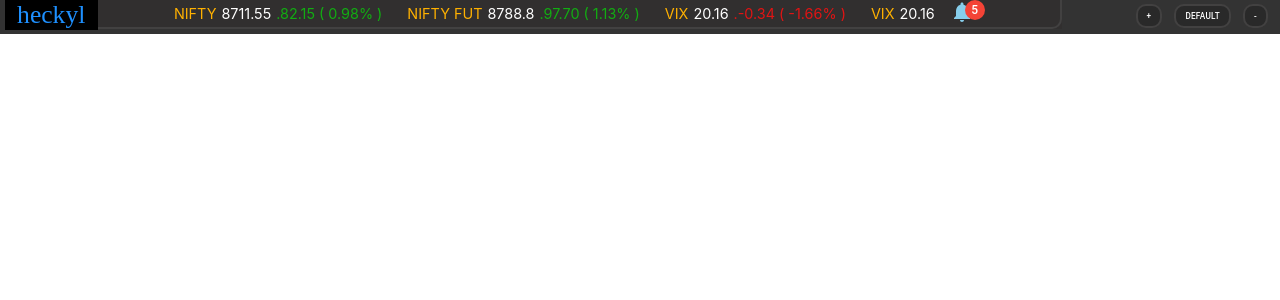
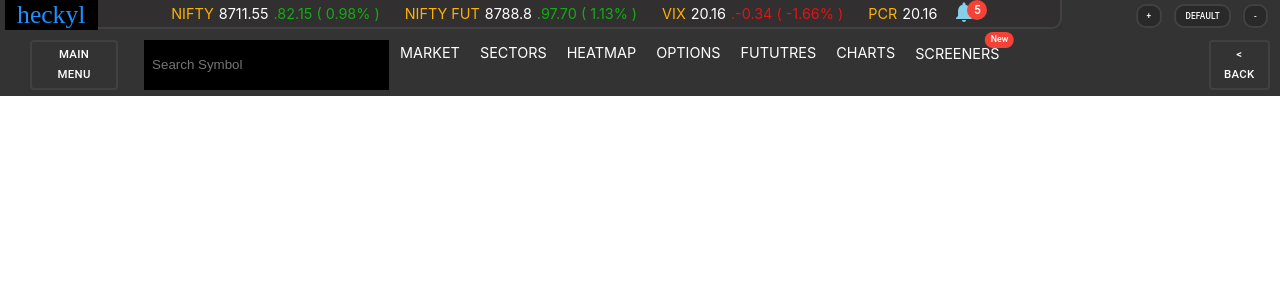
Before and after one commit to pkalange/Stock-App, a React (Create React App) app: page / in a window 1280 px wide. Shown: the top 300 px of the page. Built offline with nearby package versions, Linux system fonts and the light colour scheme.

Commit message:
added navigation menubar

```diff
--- a/src/header/header.css
+++ b/src/header/header.css
@@ -57,8 +57,34 @@
     min-width: auto !important;
 }
 
-@media screen and (max-width: 650px) {
-    .headerbar {
-        display: none;
+@media screen and (max-width: 1024px) {
+    .showIcons {
+        margin-left: 2rem;
+        margin-right: 0.5rem;
+    }
+
+    .showIcons button,
+    .showIcons button:hover {
+        margin: 0px 2px;
+    }
+
+    .showInfo {
+        margin-right: 0;
     }
 }
+
+@media screen  and (min-width: 700px) and (max-width: 1023px) {
+    .showIcons {
+        margin-left: 0.5rem;
+        margin-right: 5px;
+    }
+
+    .showIcons button,
+    .showIcons button:hover {
+        margin: 0px 2px;
+    }
+
+    .showInfo {
+        margin-right: 0;
+    }
+}
--- a/src/header/header.jsx
+++ b/src/header/header.jsx
@@ -1,7 +1,9 @@
 import React from 'react';
+import { Badge } from '@material-ui/core';
 
 import { Button } from '../common-component';
-import { TopBar } from './top-bar';
+import { TopBar } from '../top-bar';
+import { NavMenu  } from '../nav-menu';
 
 import './header.css';
 
@@ -18,8 +20,7 @@ export const Header = () => {
                     <Button variant='outlined' size='small' text='-' />
                 </div>
             </div>
-            <div className="headerbar2">
-            </div>
+            <NavMenu />
             <div className='symbolIcon'>
                 heckyl
             </div>
--- /dev/null
+++ b/src/nav-menu/index.js
@@ -0,0 +1 @@
+export { default as NavMenu } from './nav-menu';
--- /dev/null
+++ b/src/nav-menu/nav-menu.css
@@ -0,0 +1,46 @@
+.headerbar2 {
+    display: inline-flex;
+    width: 100%;
+}
+
+.headerbar2 button[class*='-outlinedSizeSmall'] {
+    font-size: 0.7125rem;
+    min-width: auto !important;
+    color: #fff;
+    border: 2px solid #424141;
+    margin: 6px 20px;
+}
+
+.searchNavMenuWrapper {
+    display: inline-flex;
+    width: 82%;
+    margin: 5px;
+    justify-content: flex-start;
+}
+
+.searchNavMenuWrapper input {
+    width: 235px;
+    background-color: black;
+    color: #fff;
+    border: 1px solid #333;
+    padding-left: 8px;
+}
+
+.navMenu {
+    display: inline-flex;
+    list-style: none;
+    padding: 0;
+    margin: 0;
+    color: #fff;
+    font-size: 0.9rem;
+}
+
+.navMenu li {
+    margin: 0px 10px;
+    line-height: 2;
+}
+
+.navMenu li span[class*='-badge'] {
+    height: 16px;
+    font-size: 0.55rem;
+}
--- /dev/null
+++ b/src/nav-menu/nav-menu.jsx
@@ -0,0 +1,27 @@
+import { Badge } from '@material-ui/core';
+
+import { Button } from '../common-component';
+
+import './nav-menu.css';
+
+export const NavMenu = () => (
+    <div className='headerbar2'>
+        <Button text='Main Menu' variant='outlined' size='small' />
+        <div className='searchNavMenuWrapper'>
+            <input placeholder='Search Symbol' />
+            <ul className='navMenu'>
+                <li>MARKET</li>
+                <li>SECTORS</li>
+                <li>HEATMAP</li>
+                <li>OPTIONS</li>
+                <li>FUTUTRES</li>
+                <li>CHARTS</li>
+                <li><Badge badgeContent='New' color="error">SCREENERS</Badge></li>
+            </ul>
+        </div>
+        <Button text='< Back' variant='outlined' size='small' />
+    </div>
+);
+
+
+export default NavMenu;
--- /dev/null
+++ b/src/top-bar/data.js
@@ -0,0 +1,34 @@
+export const data = [
+    {
+        title: 'NIFTY',
+        value: '8711.55',
+        showGreen: true,
+        percent: '0.98%',
+        inc: '.82.15'
+    },
+    {
+        title: 'NIFTY FUT',
+        value: '8788.8',
+        showGreen: true,
+        percent: '1.13%',
+        inc: '.97.70'
+    },
+    {
+        title: 'VIX',
+        value: '20.16',
+        showGreen: false,
+        percent: '-1.66%',
+        inc: '.-0.34'
+    },
+    {
+        title: 'PCR',
+        value: '20.16',
+        showGreen: false,
+        percent: '',
+        inc: ''
+    }
+];
+
+export default {
+    data
+};
--- a/src/header/top-bar/top-bar.css
+++ b/src/top-bar/top-bar.css
@@ -8,7 +8,7 @@
 }
 
 .shareHighlight {
-    display: inline-flex;
+    display: inline;
     font-size: 0.9rem;
 }
 
@@ -40,3 +40,9 @@
 .red {
     color: #e01414;
 }
+
+@media screen  and (min-width: 700px) and (max-width: 1023px) {
+    .shareHighlight {
+        font-size: 0.5rem;
+    }
+}
--- a/src/header/top-bar/top-bar.jsx
+++ b/src/top-bar/top-bar.jsx
@@ -1,5 +1,8 @@
 import { Badge } from '@material-ui/core';
 import NotificationsIcon from '@material-ui/icons/Notifications';
+import { map } from 'lodash';
+
+import { data } from './data';
 
 import  './top-bar.css';
 
@@ -15,31 +18,17 @@ const ShareHighlightComp = props => (
 
 export const TopBar = () => (
     <div className='topBarWrapper'>
-        <ShareHighlightComp
-            title='NIFTY'
-            value='8711.55'
-            showGreen={true}
-            percent='0.98%'
-            inc='.82.15'
-        />
-        <ShareHighlightComp
-            title='NIFTY FUT'
-            value='8788.8'
-            showGreen={true}
-            percent='1.13%'
-            inc='.97.70'
-        />
-        <ShareHighlightComp
-            title='VIX'
-            value='20.16'
-            showGreen={false}
-            percent='-1.66%'
-            inc='.-0.34'
-        />
-        <ShareHighlightComp
-            title='VIX'
-            value='20.16'
-        />
+        {
+            map(data, item => (
+                <ShareHighlightComp
+                    title={item.title}
+                    value={item.value}
+                    showGreen={item.showGreen}
+                    percent={item.percent}
+                    inc={item.inc}
+                />
+            ))
+        }
         <Badge badgeContent={5} color="error">
             <NotificationsIcon fontSize='medium' />
         </Badge>
```
Also changed, not shown: src/top-bar/index.js (renamed from src/header/top-bar/index.js).
